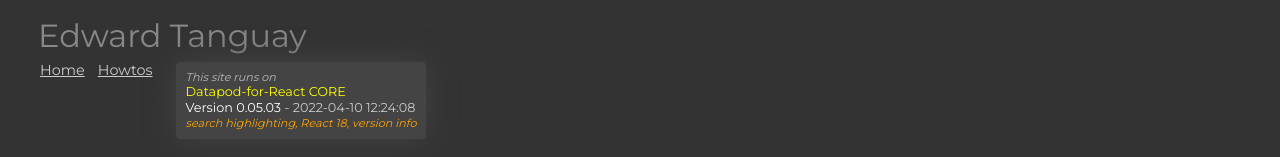
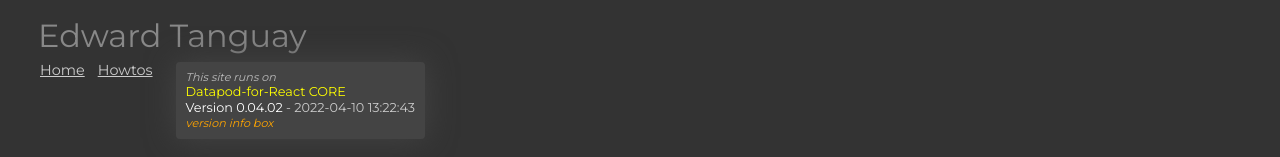
Before and after one commit to edwardtanguay/dpodreactcore, a React (Create React App) app: page /flashcards in a window 1280 px wide. Shown: the top 157 px of the page. Built offline with nearby package versions, Linux system fonts and the light colour scheme.

Commit message:
fix responsive box

```diff
--- a/src/system/Site.tsx
+++ b/src/system/Site.tsx
@@ -5,6 +5,7 @@ import './styles/dpod.scss';
 import PageHome from '../custom/components/PageHome';
 import * as config from '../system/config';
 import * as qarr from '../system/qtools/qarr';
+import siteVersions from './data/json/itemType_siteVersions.json';
 
 // DYNAMIC_CODE_AREA: loadPageComponentLines
 import PageShowcaseCounterUsingState from './pages/PageShowcaseCounterUsingState'; // ::showcaseCounterUsingState
@@ -33,6 +34,8 @@ import PageFlashcards from './pages/PageFlashcards'; // ::flashcards
 import pages from './data/json/itemTypes/itemType_pages.json';
 import _initialHowtos from '../custom/models/model_howtos';
 import { IItem } from '../custom/models/interfaces';
+
+const currentSiteVersion = siteVersions[siteVersions.length - 1];
 
 const PageHowtos = itemPageManager(
 	_PageHowtos,
@@ -103,12 +106,12 @@ function Site() {
 									href="https://github.com/edwardtanguay/dpodreactcore"
 									rel="noreferrer"
 								>
-									Version 0.05.03
+									Version {currentSiteVersion.version}
 								</a>{' '}
-								- 2022-04-10 12:24:08
+								- {currentSiteVersion.whenPublished}
 							</div>
 							<div className="details">
-								search highlighting, React 18, version info
+								{currentSiteVersion.shortDescription}
 							</div>
 						</div>
 					</div>
--- /dev/null
+++ b/src/system/data/json/itemType_siteVersions.json
@@ -0,0 +1,20 @@
+[
+	{
+		"version": "0.04.00",
+		"whenPublished": "2022-04-09 07:11:53",
+		"shortDescription": "search highlighting",
+		"notes": ""
+	},
+	{
+		"version": "0.04.01",
+		"whenPublished": "2022-04-10 13:10:22",
+		"shortDescription": "React 18",
+		"notes": ""
+	},
+	{
+		"version": "0.04.02",
+		"whenPublished": "2022-04-10 13:22:43",
+		"shortDescription": "version info box",
+		"notes": ""
+	}
+]
--- a/src/system/styles/layout_dark.scss
+++ b/src/system/styles/layout_dark.scss
@@ -92,8 +92,10 @@ body {
 				border-top: 1px solid #bbb;
 				min-height: basic.$basicLayoutHeight;
 			}
-			.versionInfo {
-				display: none;
+			nav {
+				.versionInfo {
+					display: none !important;
+				}
 			}
 		}
 
```
